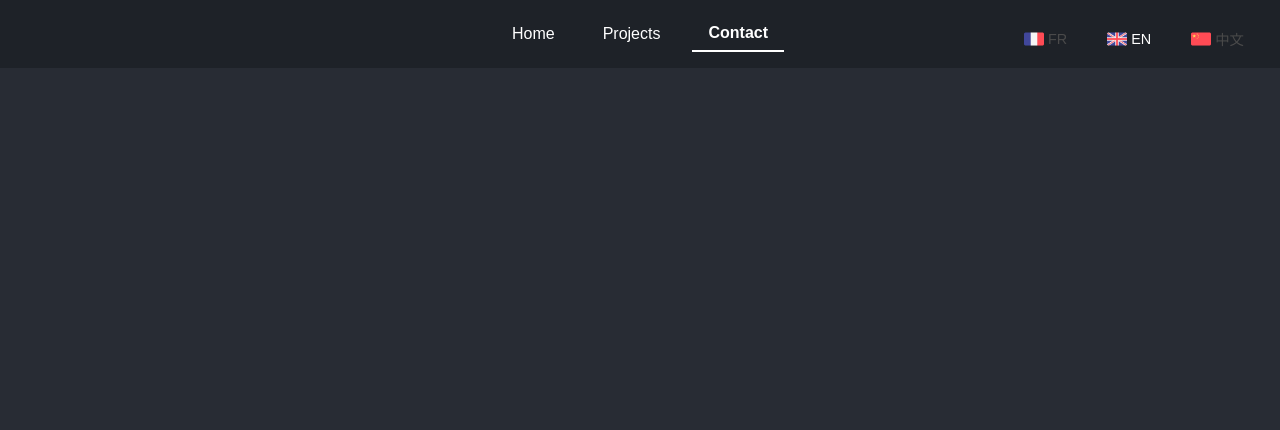
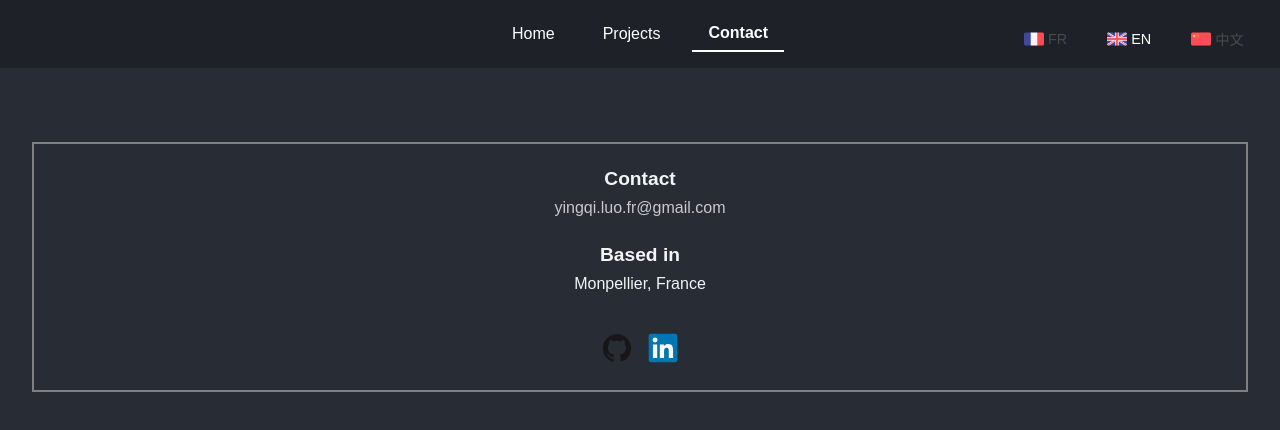
Before and after one commit to Luo-Ying/Portofolio, a React (Create React App) app: page / in a window 1280 px wide. Both pictures are taken after a click on the button "Contact". Shown: the top 430 px of the page. Built offline with nearby package versions, Linux system fonts and the light colour scheme.

Commit message:
Build contact page

```diff
--- a/src/App.css
+++ b/src/App.css
@@ -663,3 +663,55 @@ body {
 .lang-dropdown-text {
   color: white;
 }
+
+.projects-title,
+.contact-title {
+  margin-top: 20px;
+  text-align: center;
+  color: #61dafb;
+  margin-bottom: 50px;
+}
+
+.projects-grid {
+  display: flex;
+  flex-wrap: wrap;
+  justify-content: space-between;
+}
+
+.contact-container {
+  width: 100%;
+  height: 100%;
+  border-color: gray;
+  border-width: 2px;
+  border-style: solid;
+  padding: 20px;
+  display: flex;
+  flex-direction: column;
+  justify-content: center;
+  align-items: center;
+}
+
+.contact-item {
+  display: flex;
+  align-items: center;
+  gap: 10px;
+  font-size: 1.2rem;
+  font-weight: bold;
+}
+
+.contact-item-email,
+.contact-item-location {
+  font-size: 1rem;
+  font-weight: normal;
+  margin-bottom: 20px;
+}
+
+.contact-item-email {
+  color: #ccc8c8;
+  text-decoration: none;
+  font-size: 1rem;
+}
+
+.contact-item-email:hover {
+  text-decoration: underline;
+}
--- a/src/pages/contactPage.js
+++ b/src/pages/contactPage.js
@@ -1,7 +1,30 @@
-const ContactPage =()=>{
+import { currentLanguage } from '../utils/globalVars';
+import githubIcon from '../assets/GitHub.svg';
+import linkedinIcon from '../assets/LinkedIn.svg';
+
+const ContactPage = () => {
     return (
         <div>
+            <div className="contact-title">
+                <h1>{currentLanguage.contactPageTitle}</h1>
+            </div>
+            <div className="contact-container">
+                <div className="contact-item">{currentLanguage.contactPage.contact} </div>
+                <a className="contact-item-email" href="mailto:yingqi.luo.fr@gmail.com">
+                    yingqi.luo.fr@gmail.com
+                </a>
+                <div className="contact-item">{currentLanguage.contactPage.basedIn} </div>
+                <span className="contact-item-location">{currentLanguage.profileLocation}</span>
 
+                <div className="profile-links">
+                    <a href="https://github.com/Luo-Ying" target="_blank" rel="noopener noreferrer">
+                        <img src={githubIcon} alt="GitHub" className="social-icon" />
+                    </a>
+                    <a href="https://www.linkedin.com/in/yingqi-luo/" target="_blank" rel="noopener noreferrer">
+                        <img src={linkedinIcon} alt="LinkedIn" className="social-icon" />
+                    </a>
+                </div>
+            </div>
         </div>
     )
 }
--- a/src/pages/projectsPage.js
+++ b/src/pages/projectsPage.js
@@ -1,5 +1,3 @@
-import '../styles/projectsPage.css';
-
 import { useState, useEffect } from 'react';
 
 import { currentLanguage } from '../utils/globalVars';
--- a/src/styles/projectsPage.css
+++ /dev/null
@@ -1,12 +0,0 @@
-.projects-title {
-    margin-top: 20px;
-    text-align: center;
-    color: #61dafb;
-    margin-bottom: 50px;
-}
-
-.projects-grid {
-    display: flex;
-    flex-wrap: wrap;
-    justify-content: space-between;
-}
--- a/src/utils/languages/en.js
+++ b/src/utils/languages/en.js
@@ -39,5 +39,9 @@ export const en = {
         moreProjects: "More projects"
     },
     projectPageTitle: "My projects",
-    contactPageTitle: "Contact me"
+    contactPage: {
+        title: "Contact me",
+        contact: "Contact",
+        basedIn: "Based in",
+    }
 }
--- a/src/utils/languages/fr.js
+++ b/src/utils/languages/fr.js
@@ -40,5 +40,9 @@ export const fr =
         moreProjects: "Plus de projets"
     },
     projectPageTitle: "Mes projets",
-    contactPageTitle: "Contactez-moi"
+    contactPage: {
+        title: "Contactez-moi",
+        contact: "Contact",
+        basedIn: "Basé à",
+    }
 }
--- a/src/utils/languages/zh.js
+++ b/src/utils/languages/zh.js
@@ -39,5 +39,9 @@ export const zh = {
         moreProjects: "更多项目"
     },
     projectPageTitle: "我的项目展示",
-    contactPageTitle: "联系我"
+    contactPage: {
+        title: "联系我",
+        contact: "联系",
+        basedIn: "位于",
+    }
 }
```
